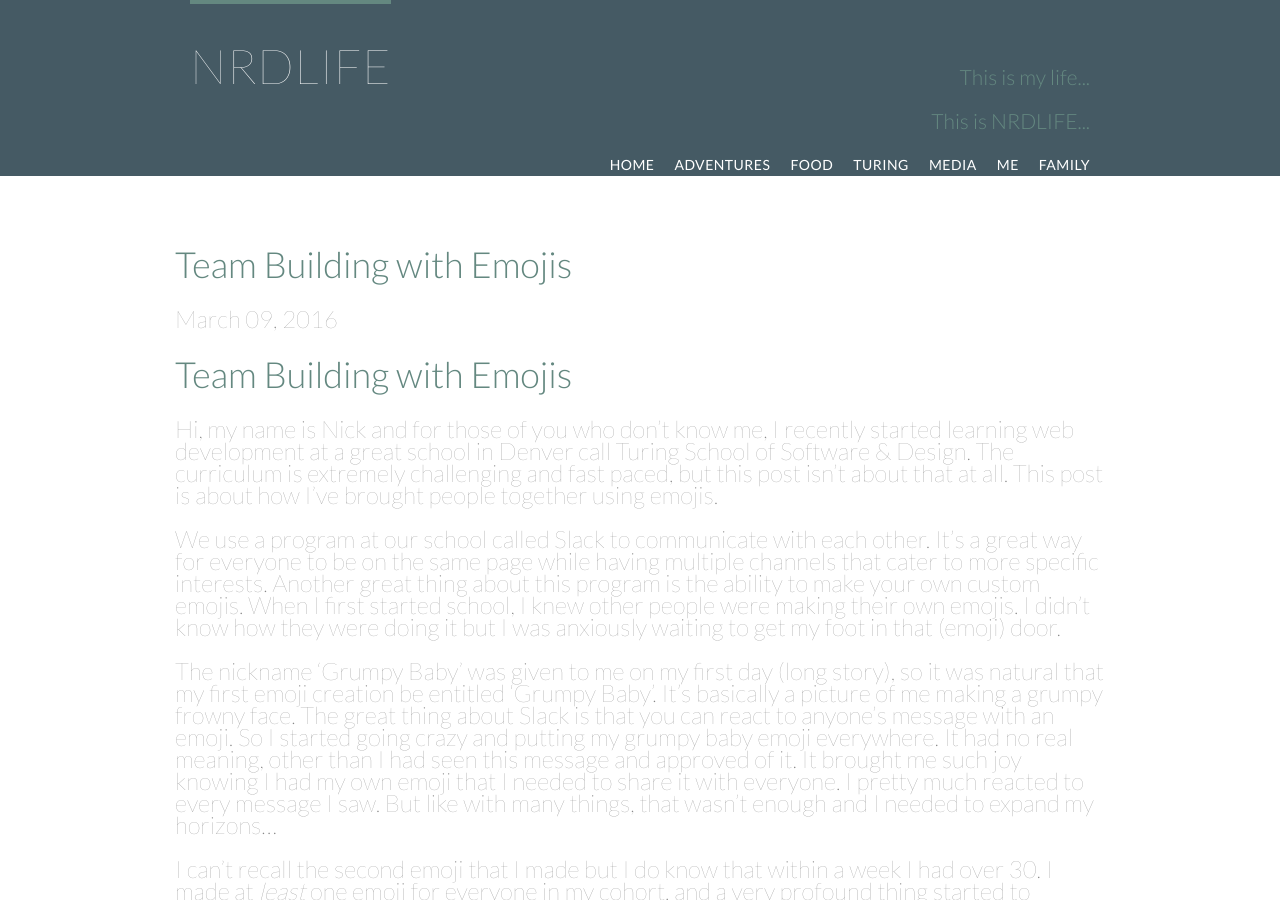
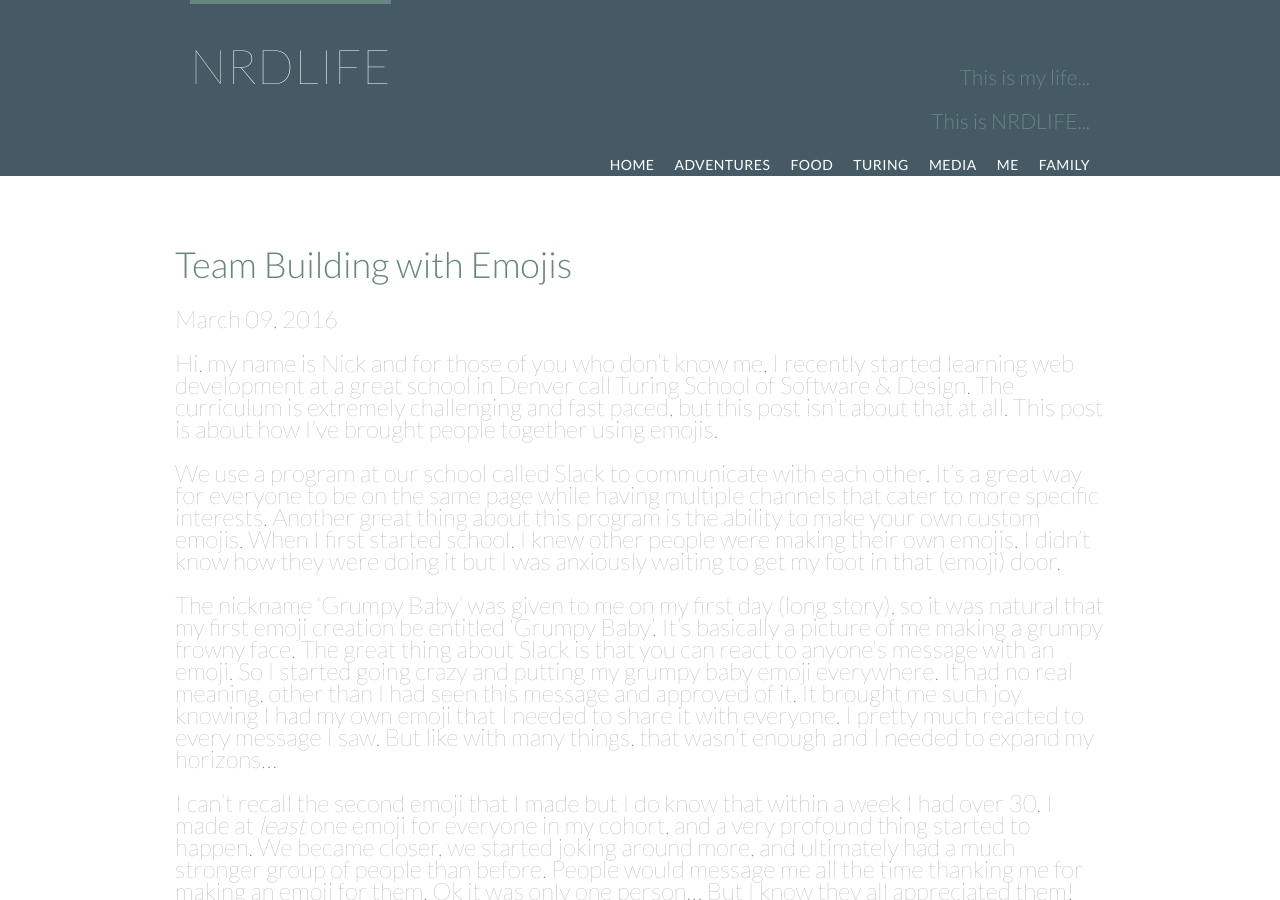
Before and after one commit to NickyBobby/nickybobby.github.io, a Jekyll site: the page built from _posts/2016-03-09-team-building-with-emojis.md, in a window 1280 px wide and 900 px high. Built offline with Jekyll 4.4.1, drawn with Linux system fonts in a browser that asks for light colours.

Commit message:
more styling for blog post

```diff
--- a/_posts/2016-03-09-team-building-with-emojis.md
+++ b/_posts/2016-03-09-team-building-with-emojis.md
@@ -5,9 +5,6 @@ date: 2016-03-09
 categories: me
 tags:  me
 ---
-
-
-# Team Building with Emojis
 
 Hi, my name is Nick and for those of you who don't know me, I recently started learning web development at a great school in Denver call Turing School of Software & Design. The curriculum is extremely challenging and fast paced, but this post isn't about that at all. This post is about how I've brought people together using emojis.
 
```
